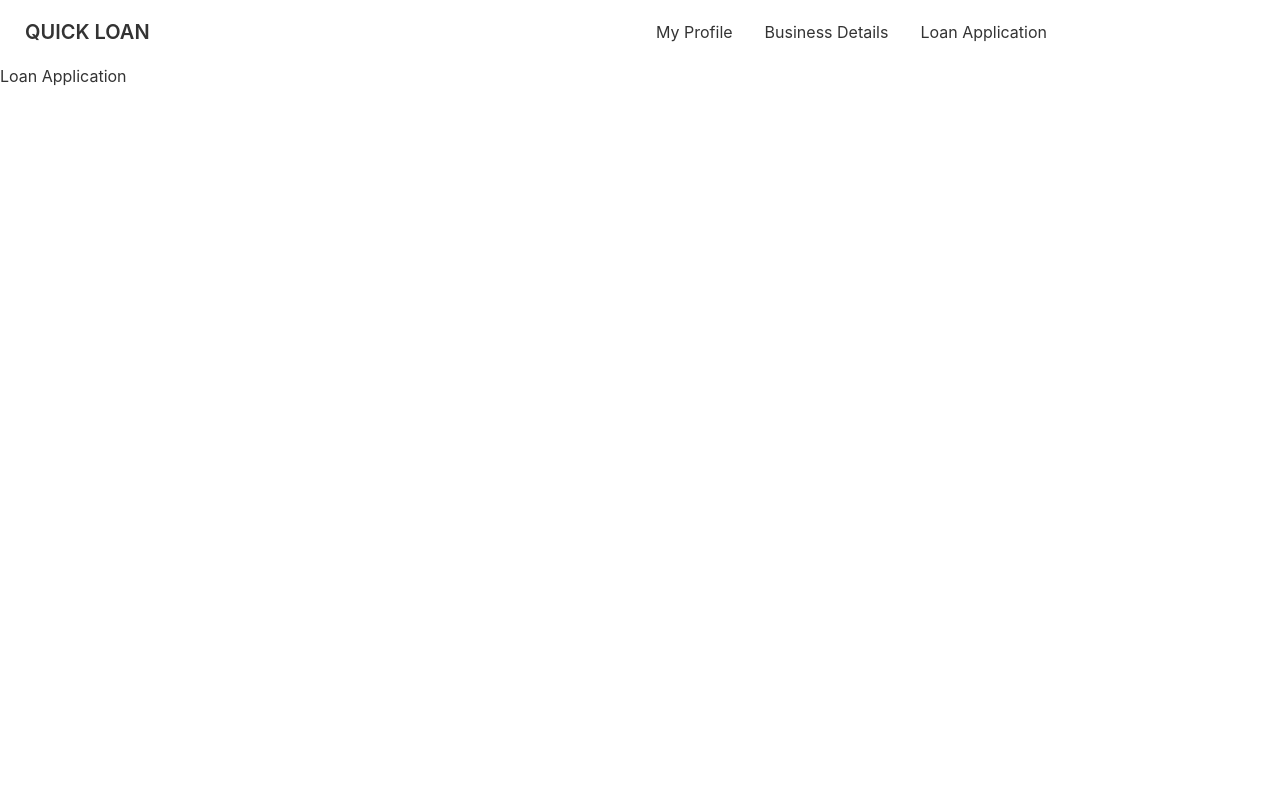
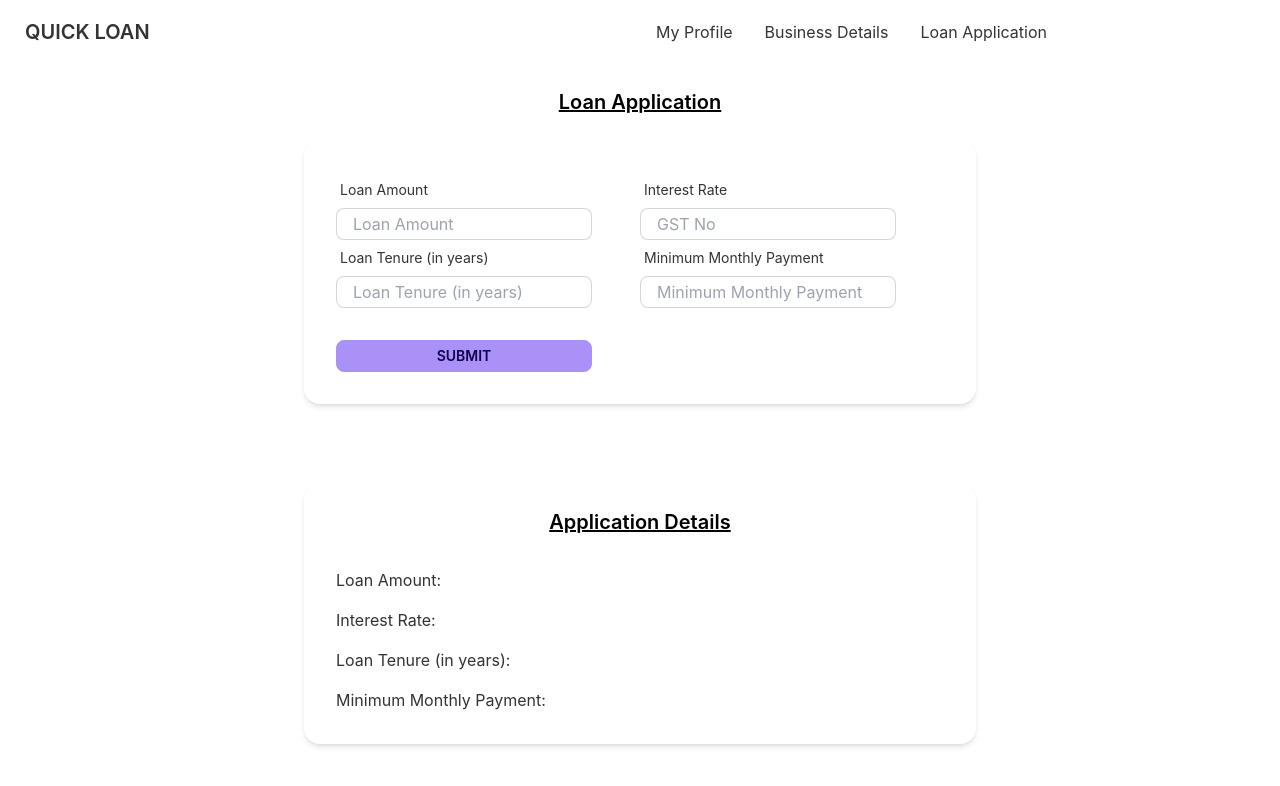
Before and after one commit to Ety-Biswangri/loan-application-site, a React (Create React App) app: page /loanApplication in a window 1280 px wide. Shown: the top 786 px of the page. Built offline with nearby package versions, Linux system fonts and the light colour scheme.

Commit message:
loan application form designed

```diff
--- a/src/components/BusinessDetails/BusinessDetails.js
+++ b/src/components/BusinessDetails/BusinessDetails.js
@@ -16,15 +16,13 @@ const BusinessDetails = () => {
                             <input type="text" placeholder="Business Name" class="input input-bordered h-8 w-64" />
                         </div>
 
-                        {/* age */}
                         <div class="form-control">
                             <label class="label">
                                 <span class="label-text">GST No</span>
                             </label>
-                            <input type="number" placeholder="GST No" class="input input-bordered h-8 w-64" />
+                            <input type="text" placeholder="GST No" class="input input-bordered h-8 w-64" />
                         </div>
 
-                        {/* address */}
                         <div class="form-control">
                             <label class="label">
                                 <span class="label-text">Address</span>
@@ -32,7 +30,6 @@ const BusinessDetails = () => {
                             <input type="text" placeholder="Address" class="input input-bordered h-8 w-64" />
                         </div>
 
-                        {/* email */}
                         <div class="form-control">
                             <label class="label">
                                 <span class="label-text">Business Email</span>
--- a/src/components/LoanApplication/LoanApplication.js
+++ b/src/components/LoanApplication/LoanApplication.js
@@ -3,7 +3,57 @@ import React from 'react';
 const LoanApplication = () => {
     return (
         <div>
-            <h2>Loan Application</h2>
+            <h2 className='text-black text-xl text-center mb-6 mt-6 underline font-semibold'>Loan Application</h2>
+
+            <div class="card flex-shrink-0 max-w-xs lg:w-full lg:max-w-2xl mx-auto shadow-md bg-base-100">
+                <div class="card-body w-full">
+                    <div className='lg:grid grid-cols-2'>
+
+                        <div class="form-control">
+                            <label class="label">
+                                <span class="label-text">Loan Amount</span>
+                            </label>
+                            <input type="number" placeholder="Loan Amount" class="input input-bordered h-8 w-64" />
+                        </div>
+
+                        <div class="form-control">
+                            <label class="label">
+                                <span class="label-text">Interest Rate</span>
+                            </label>
+                            <input type="number" placeholder="GST No" class="input input-bordered h-8 w-64" />
+                        </div>
+
+                        <div class="form-control">
+                            <label class="label">
+                                <span class="label-text">Loan Tenure (in years)</span>
+                            </label>
+                            <input type="number" placeholder="Loan Tenure (in years)" class="input input-bordered h-8 w-64" />
+                        </div>
+
+                        <div class="form-control">
+                            <label class="label">
+                                <span class="label-text">Minimum Monthly Payment</span>
+                            </label>
+                            <input type="number" placeholder="Minimum Monthly Payment" class="input input-bordered h-8 w-64" />
+                        </div>
+                    </div>
+                    <div class="form-control mt-6">
+                        <button class="btn btn-primary btn-sm w-64">Submit</button>
+                    </div>
+                </div>
+            </div>
+
+            <div class="card flex-shrink-0 max-w-xs lg:w-full lg:max-w-2xl mx-auto shadow-md bg-base-100 mt-20 mb-12">
+                <h2 className='text-black text-xl text-center mb-0 mt-6 underline font-semibold'>Application Details</h2>
+                <div class="card-body w-full">
+                    <div className='flex flex-col gap-4'>
+                        <p>Loan Amount: </p>
+                        <p>Interest Rate:</p>
+                        <p>Loan Tenure (in years): </p>
+                        <p>Minimum Monthly Payment:</p>
+                    </div>
+                </div>
+            </div>
         </div>
     );
 };
```
